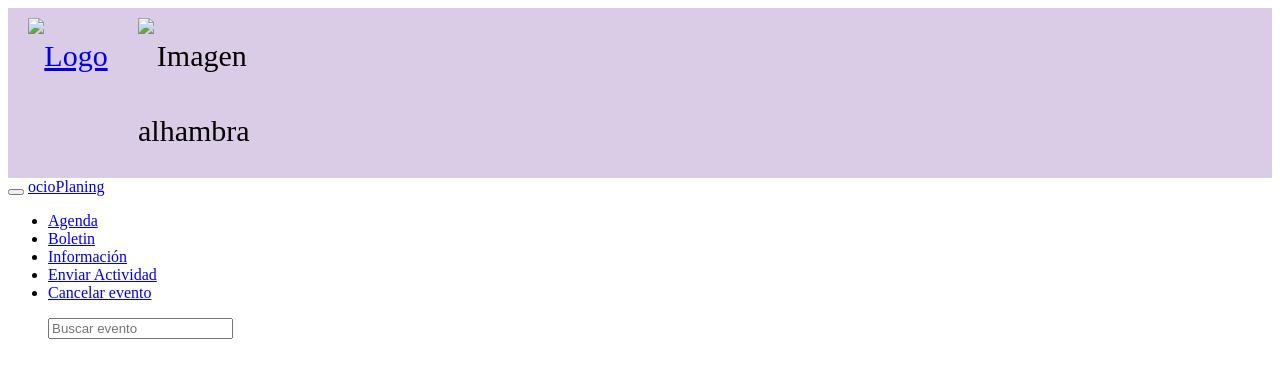
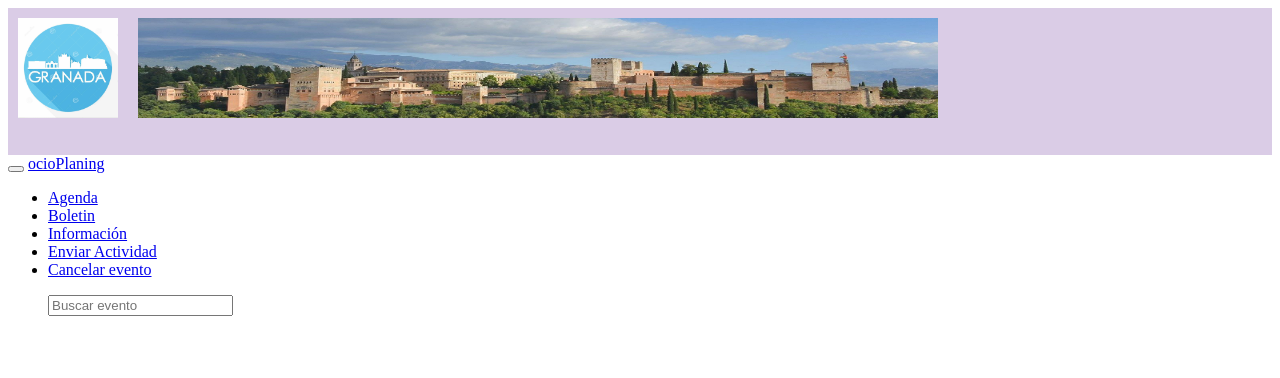
Before and after one commit to Doskoy/OcioPlanning_UGR, a plain HTML site: page include/cabecera.html in a window 1280 px wide. Drawn offline with Linux system fonts and the light colour scheme.

Commit message:
Update cabecera.html

```diff
--- a/include/cabecera.html
+++ b/include/cabecera.html
@@ -8,10 +8,10 @@
 <!--cabecera    -->
     <div class="flex-container">
         <div class="col-sm-2" id="logo">
-            <a href="index.html"><img src="img/logo.jpg" class="img-rounded" alt="Logo" width="100" height="100"></a>
+            <a href="index.html"><img src="/img/logo.jpg" class="img-rounded" alt="Logo" width="100" height="100"></a>
         </div>
         <div class="col-sm-2" id="imgCabecera">
-          <img src="img/cabeceraImg.jpg" class="img-rounded" alt="Imagen alhambra" width="800" height="100">
+          <img src="/img/cabeceraImg.jpg" class="img-rounded" alt="Imagen alhambra" width="800" height="100">
         </div>
 <!--
         <div class="col-sm-4" id="social">
```
